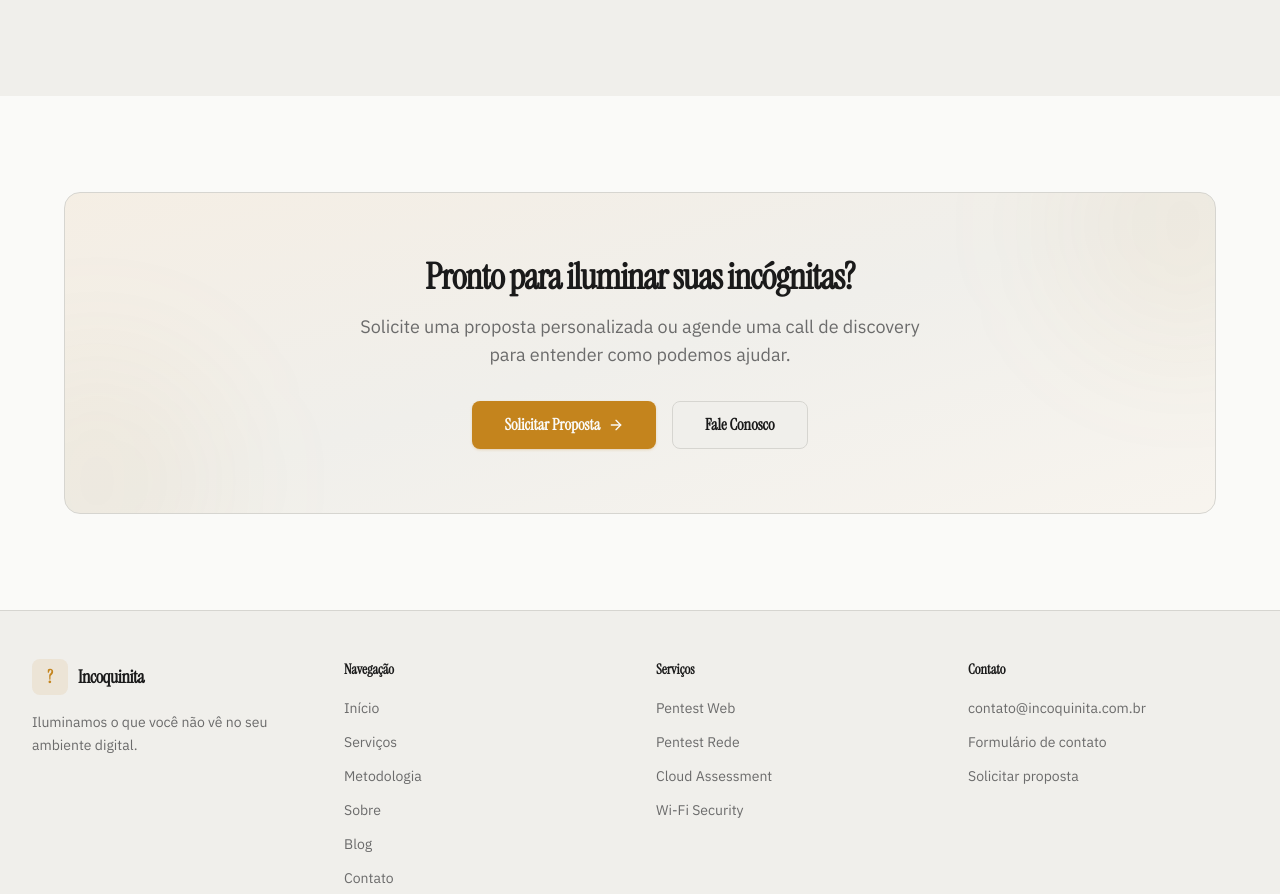
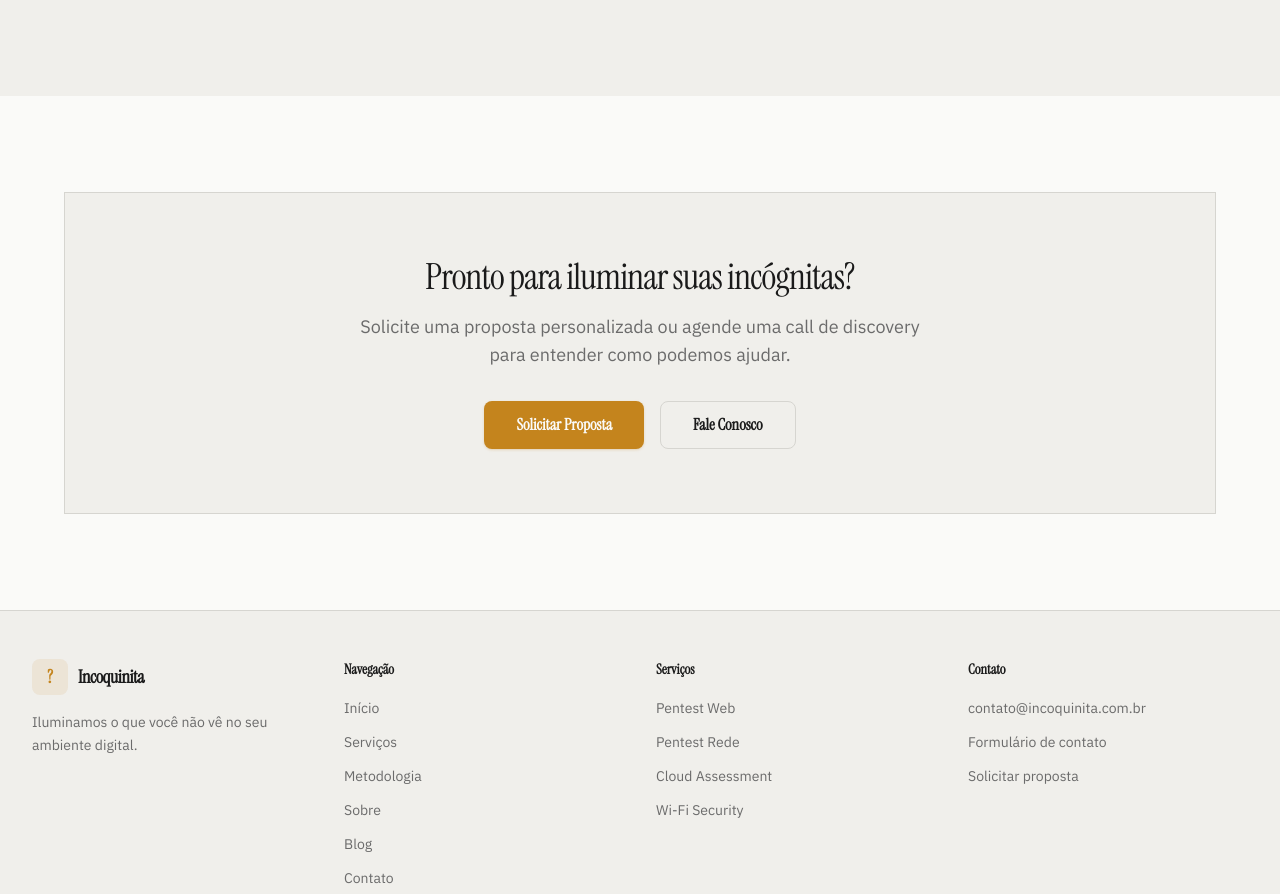
Before and after one commit to gomesdevs/Incoquinita-Website, a Next.js app: page / in a window 1280 px wide. Shown: the part 3646-4540 px from the top of the page. Built offline with nearby package versions, Linux system fonts and the light colour scheme.

Commit message:
feat: remove CTA gradient + blur orbs anti-pattern
Replace gradient background with blur orbs with solid border block
(high contrast, clean). Per plan §6.5: 'bloco sólido de alto contraste
ou borda tipográfica' instead of gradient + blur.

```diff
--- a/components/sections/CtaFinal.tsx
+++ b/components/sections/CtaFinal.tsx
@@ -1,5 +1,4 @@
 import Link from "next/link";
-import { ArrowRight } from "lucide-react";
 import { Button } from "@/components/ui/Button";
 import { Section } from "@/components/ui/Section";
 
@@ -7,11 +6,8 @@ export function CtaFinal() {
   return (
     <Section>
       <div className="mx-auto max-w-7xl px-4 sm:px-6 lg:px-8">
-        <div className="relative overflow-hidden rounded-2xl border border-accent/20 bg-gradient-to-br from-accent/10 via-bg-secondary to-accent/5 p-8 sm:p-12 lg:p-16 text-center">
-          <div className="absolute -top-24 -right-24 h-64 w-64 rounded-full bg-accent/5 blur-3xl" />
-          <div className="absolute -bottom-24 -left-24 h-64 w-64 rounded-full bg-accent/5 blur-3xl" />
-          <div className="relative">
-            <h2 className="font-display text-3xl font-bold tracking-tight text-text-primary sm:text-4xl">
+        <div className="border border-border bg-bg-secondary p-8 sm:p-12 lg:p-16 text-center">
+          <h2 className="font-display text-3xl font-normal tracking-tight text-text-primary sm:text-4xl">
             Pronto para iluminar suas incógnitas?
           </h2>
           <p className="mx-auto mt-4 max-w-xl text-lg text-text-muted">
@@ -20,10 +16,7 @@ export function CtaFinal() {
           </p>
           <div className="mt-8 flex flex-col items-center gap-4 sm:flex-row sm:justify-center">
             <Link href="/proposta">
-                <Button size="lg">
-                  Solicitar Proposta
-                  <ArrowRight className="h-4 w-4" />
-                </Button>
+              <Button size="lg">Solicitar Proposta</Button>
             </Link>
             <Link href="/contato">
               <Button variant="secondary" size="lg">
@@ -33,7 +26,6 @@ export function CtaFinal() {
           </div>
         </div>
       </div>
-      </div>
     </Section>
   );
 }
```
Lines whose indentation alone changed are shown as unchanged.
